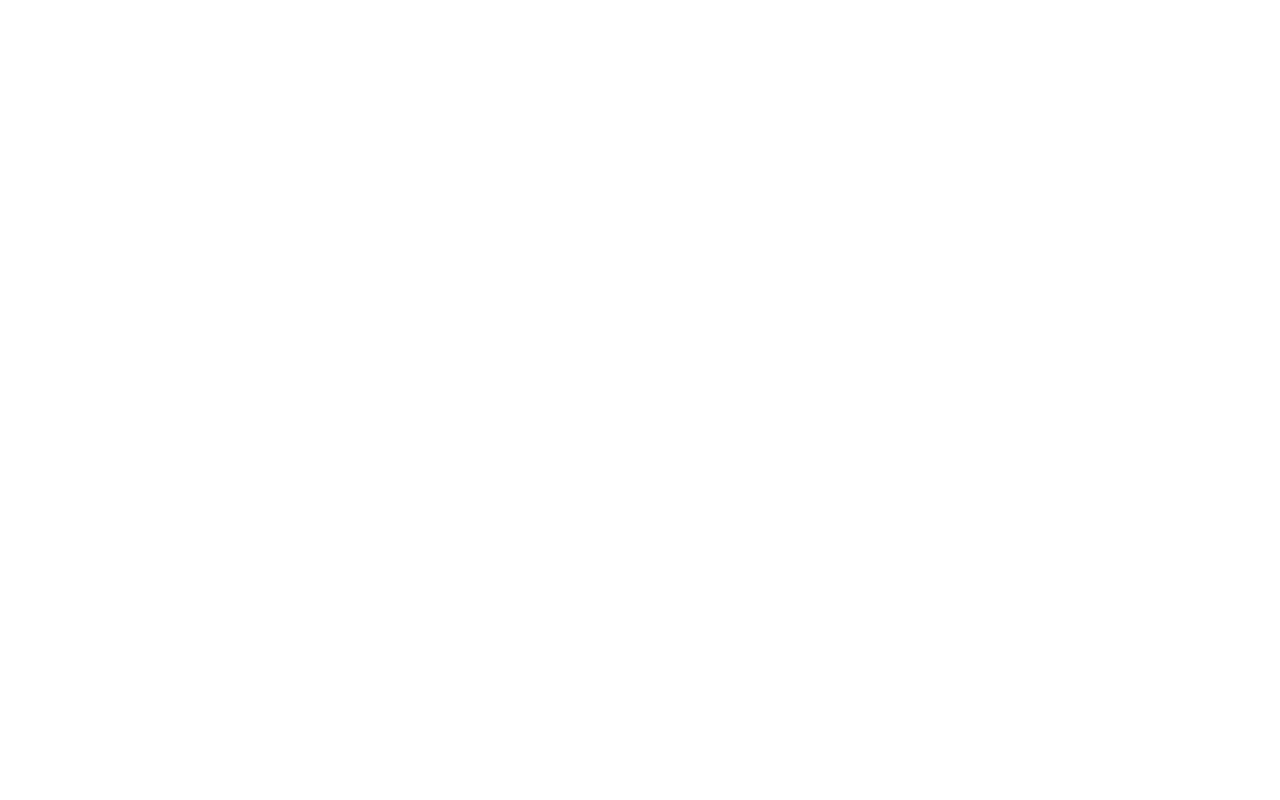
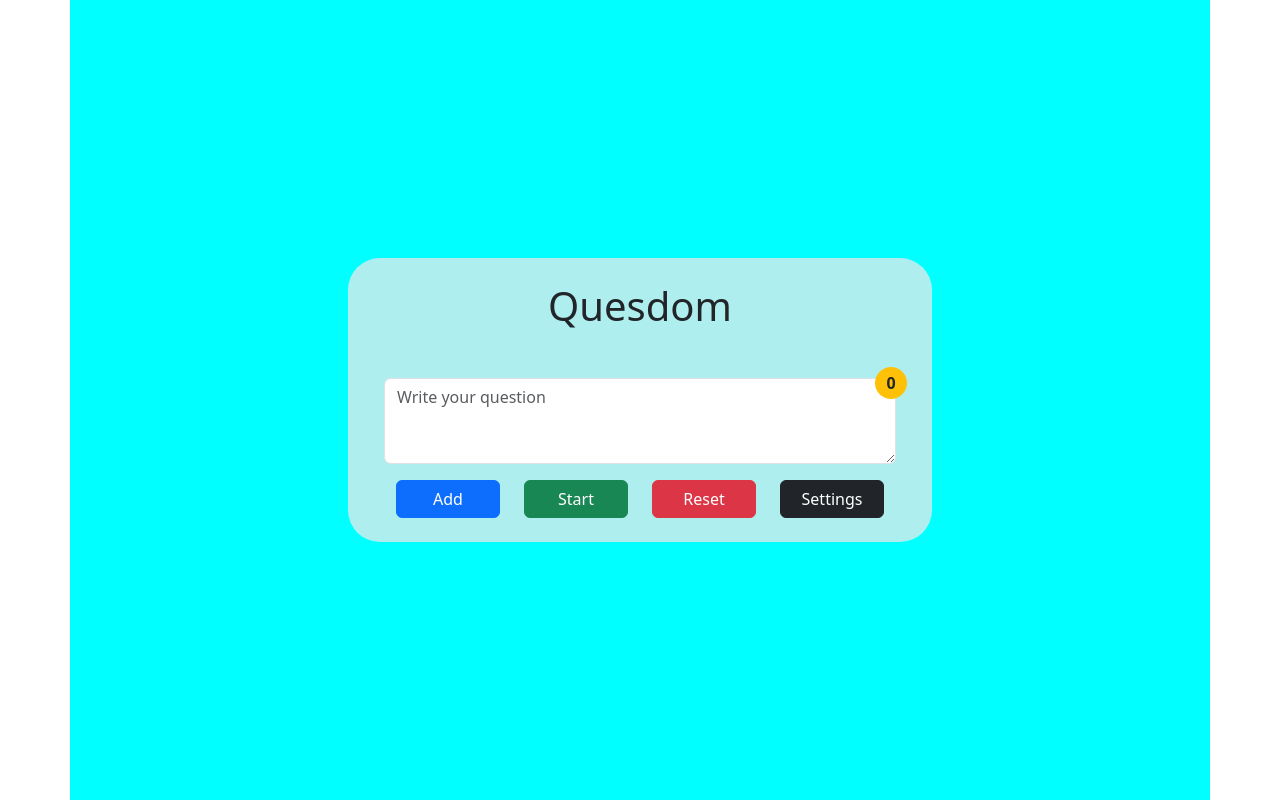
Before and after one commit to Alejoho/Quesdom, a plain HTML site: page index.html in a window 1280 px wide. Drawn offline with Linux system fonts and the light colour scheme.

Commit message:
Create Draft Of The Main Page

```diff
--- a/css/site.css
+++ b/css/site.css
@@ -0,0 +1,36 @@
+button {
+    width: 100%;
+}
+
+
+.main-container {
+    min-height: 100vh;
+    background-color: aqua;
+}
+
+.algo {
+    background-color: paleturquoise;
+}
+
+#question {
+    width: 40vw;
+}
+
+form>div {
+    /* width: 100%; */
+}
+
+#question-amount {
+    /* background-color: yellow;
+    border-radius: 50%; */
+    top: -0.7rem;
+    /* distance from top */
+    right: -0.7rem;
+    /* distance from right */
+    width: 2rem;
+    height: 2rem;
+    display: flex;
+    justify-content: center;
+    align-items: center;
+    font-weight: bold;
+}
--- a/index.html
+++ b/index.html
@@ -15,5 +15,43 @@
     <link rel="stylesheet" href="css/site.css" />
     <script defer src="js/app.js"></script>
   </head>
-  <body></body>
+  <body>
+    <div
+      class="container d-flex align-items-center justify-content-center main-container"
+    >
+      <div class="algo py-2 px-5 rounded-5">
+        <h1 class="mb-5 mt-3 text-center">Quesdom</h1>
+        <form>
+          <div class="row mb-3 position-relative">
+            <span id="question-amount" class="position-absolute rounded-circle bg-warning text-dark">0</span>
+            <label for="question" class="visually-hidden"></label>
+            <textarea
+              type="text"
+              class="form-control col-12"
+              id="question"
+              name="question"
+              placeholder="Write your question"
+              rows="3"
+            ></textarea>
+          </div>
+          <div class="row mb-3">
+            <div id="add" class="col">
+              <button class="btn btn-primary">Add</button>
+            </div>
+            <div id="start" class="col">
+              <button class="btn btn-success">Start</button>
+            </div>
+
+            <div id="reset" class="col">
+              <button class="btn btn-danger">Reset</button>
+            </div>
+
+            <div id="configure" class="col">
+              <button class="btn btn-dark">Settings</button>
+            </div>
+          </div>
+        </form>
+      </div>
+    </div>
+  </body>
 </html>
```
